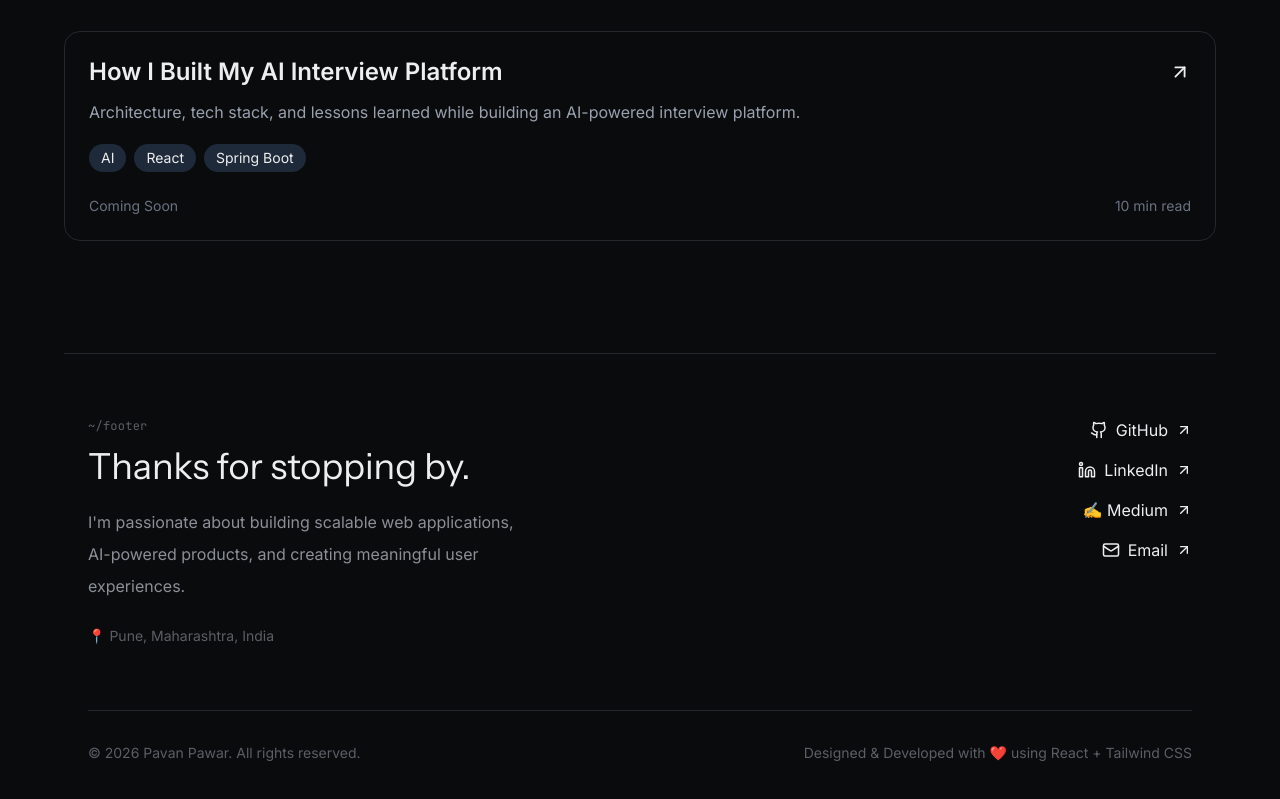
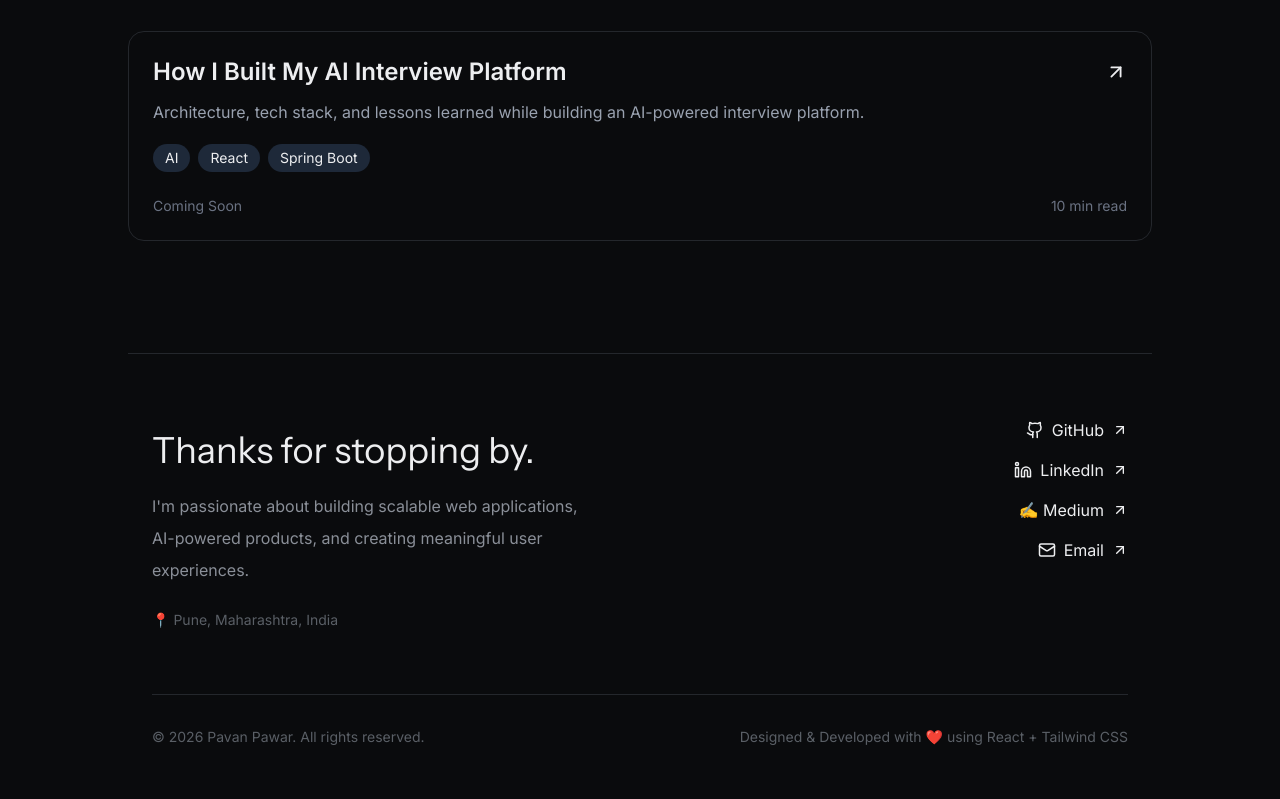
Before and after one commit to PavanPawar12/PavanPawarDev, a React (Vite) app in the folder frontend/: page /blog in a window 1280 px wide. Shown: the part 773-1572 px from the top of the page. Built offline with nearby package versions, Linux system fonts and the light colour scheme.

Commit message:
commit changes

```diff
--- a/frontend/src/components/footer/Footer.jsx
+++ b/frontend/src/components/footer/Footer.jsx
@@ -7,19 +7,17 @@ import {
 
 export default function Footer() {
   return (
-    <div className="relative mx-auto w-full max-w-6xl">
+    <div className="relative mx-auto w-full max-w-5xl">
 
     <footer className="border-t border-[var(--border)] bg-[var(--background)]">
-      <div className="mx-auto max-w-6xl px-6 py-16">
+      <div className="mx-auto max-w-5xl px-6 py-16">
 
         <div className="grid gap-10 md:grid-cols-2">
 
           {/* Left */}
 
           <div>
-            <p className="font-mono-label text-xs text-[var(--text-faint)]">
-              ~/footer
-            </p>
+
 
             <h2 className="mt-3 font-display text-4xl text-[var(--text)]">
               Thanks for stopping by.
--- a/frontend/src/components/hero/HeroImage.jsx
+++ b/frontend/src/components/hero/HeroImage.jsx
@@ -51,7 +51,7 @@ export function HeroImage() {
             src={site.avatar}
             alt={site.name}
             onError={() => setImgError(true)}
-            className="h-full w-full object-cover"
+            className="h-full w-full object-cover object-[center_20%]"
           />
         ) : (
           <div className="flex h-full w-full items-center justify-center">
--- a/frontend/src/pages/ProjectDetails.jsx
+++ b/frontend/src/pages/ProjectDetails.jsx
@@ -297,7 +297,7 @@ export default function ProjectDetails() {
       {/* Related projects */}
       {related.length > 0 && (
         <section className="border-t border-[var(--border)] px-6 py-16 sm:px-10 lg:px-16">
-          <div className="mx-auto max-w-6xl">
+          <div className="mx-auto max-w-5xl">
             <div className="mb-8 flex flex-col gap-2">
               <span className="font-mono-label text-xs text-[var(--text-faint)]">
                 ~/related
--- a/frontend/src/pages/Resume.jsx
+++ b/frontend/src/pages/Resume.jsx
@@ -8,7 +8,7 @@ export default function Resume() {
       <title>Pavan Pawar | Resume</title>
 
       <section className="min-h-screen px-6 py-20">
-        <div className="mx-auto max-w-6xl">
+        <div className="mx-auto max-w-5xl">
 
           <div className="mb-8 flex items-center justify-between">
             <h1 className="text-4xl font-bold">
--- a/frontend/src/sections/BlogSection.jsx
+++ b/frontend/src/sections/BlogSection.jsx
@@ -36,7 +36,7 @@ const blogs = [
 
 export function BlogSection() {
   return (
-    <div className="relative mx-auto w-full max-w-7xl">
+    <div className="relative mx-auto w-full max-w-6xl">
 
     <section
       id="blog"
--- a/frontend/src/sections/HeroSection.jsx
+++ b/frontend/src/sections/HeroSection.jsx
@@ -23,7 +23,7 @@ export function HeroSection() {
         }}
       />
 
-      <div className="relative mx-auto w-full max-w-6xl">
+      <div className="relative mx-auto w-full max-w-5xl">
         <Hero />
       </div>
     </section>
--- a/frontend/src/sections/ProjectsSection.jsx
+++ b/frontend/src/sections/ProjectsSection.jsx
@@ -27,7 +27,7 @@ export function ProjectsSection() {
       id="projects"
       className="scroll-mt-24 border-b border-[var(--border)] px-6 py-24 sm:px-10 lg:px-16"
     >
-      <div className="mx-auto w-full max-w-6xl">
+      <div className="mx-auto w-full max-w-5xl">
         <motion.div
           initial={{ opacity: 0, y: 16 }}
           whileInView={{ opacity: 1, y: 0 }}
```
